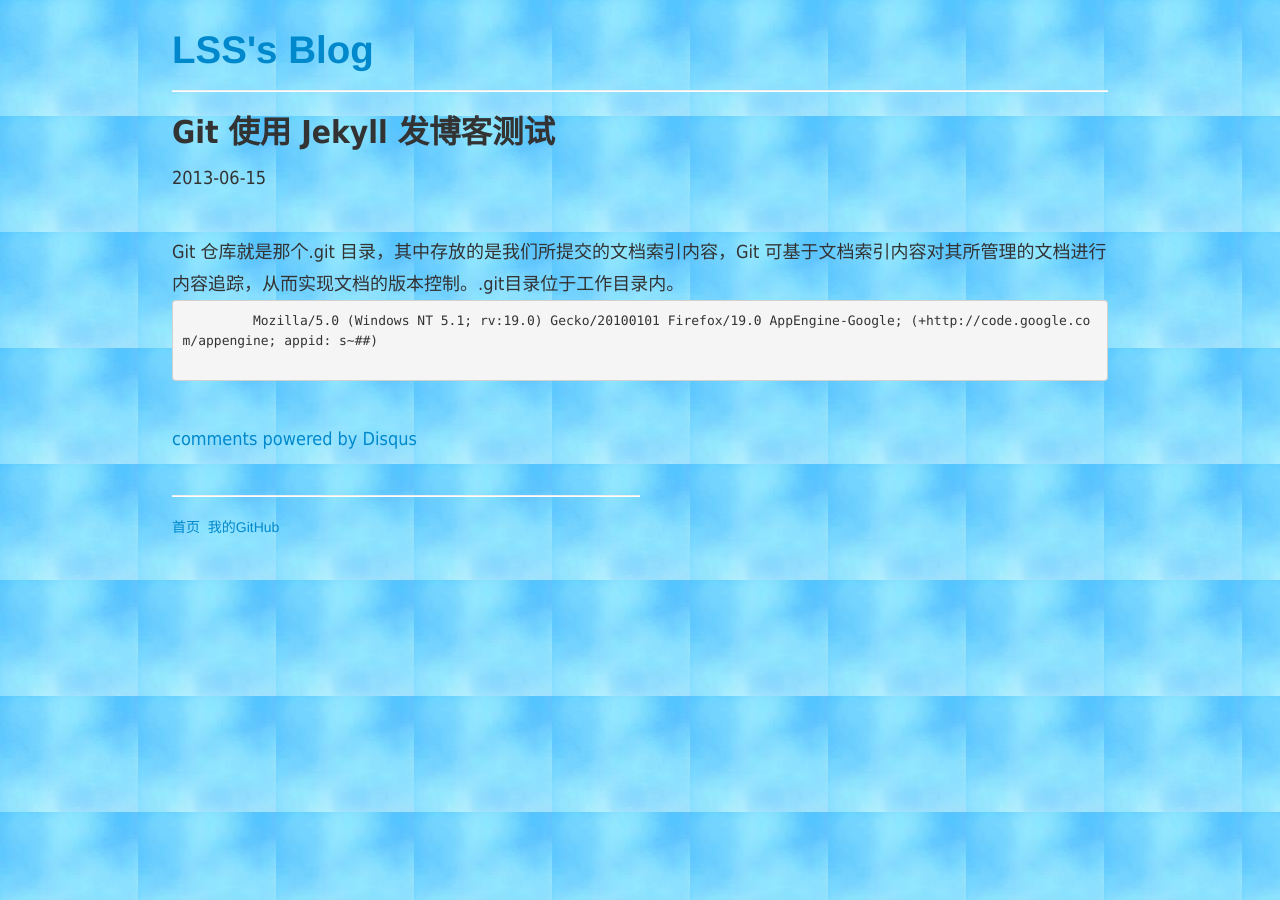
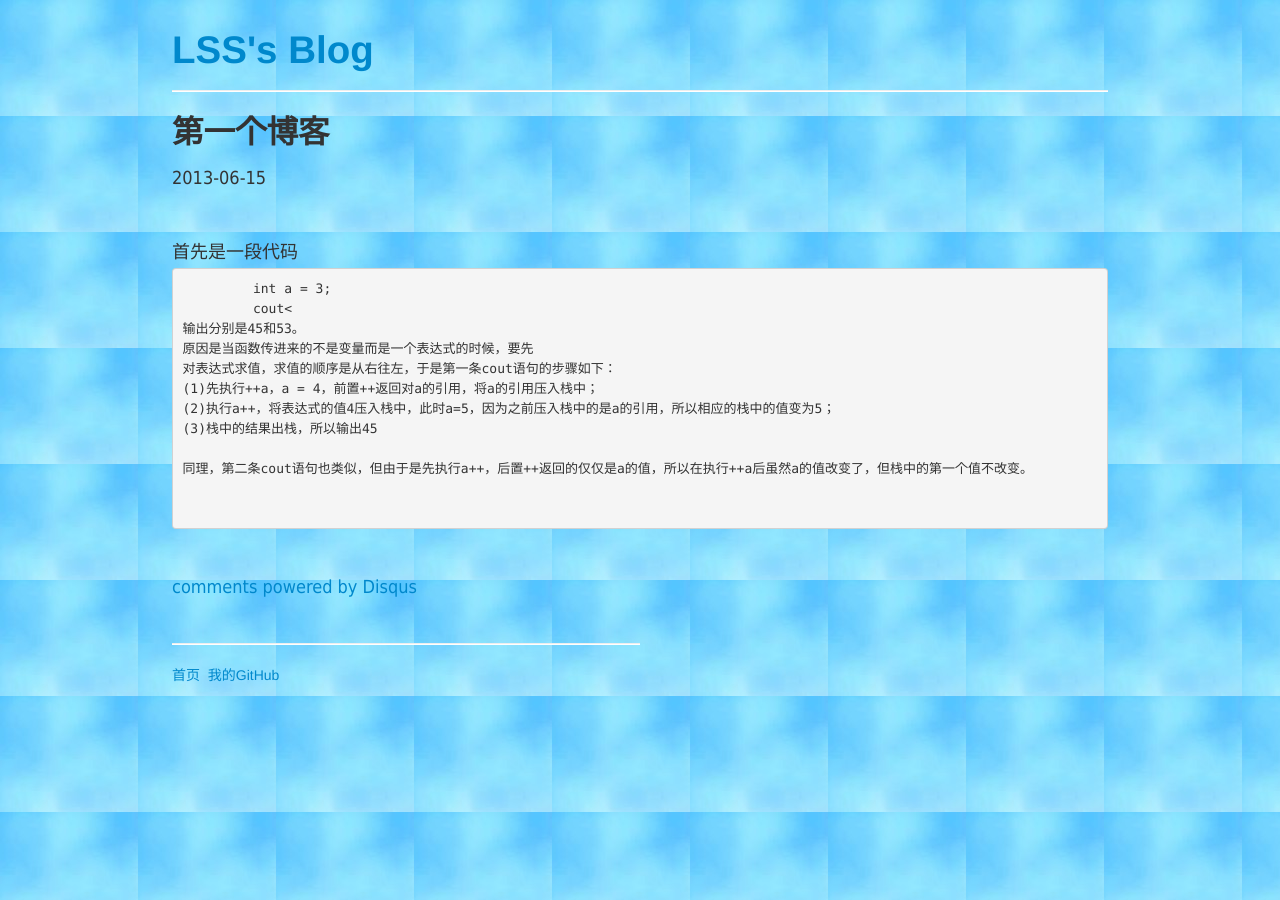
Before and after one commit to LSS1990/lssblog, a Jekyll site: the page built from _posts/2013-06-15-day.html, in a window 1280 px wide. Built offline with Jekyll 4.4.1, drawn with Linux system fonts in a browser that asks for light colours; comment, search, counter and statistics services are not loaded.

Commit message:
Update 2013-06-15-day.html
前置++与后置++

```diff
--- a/_posts/2013-06-15-day.html
+++ b/_posts/2013-06-15-day.html
@@ -1,9 +1,20 @@
 ---
 layout: post
-title: Git 使用 Jekyll 发博客测试
-tag: jekyll 测试
+title: 第一个博客
+tag: C++中前置++与后置++的区别
 ---
-   Git 仓库就是那个.git 目录，其中存放的是我们所提交的文档索引内容，Git 可基于文档索引内容对其所管理的文档进行内容追踪，从而实现文档的版本控制。.git目录位于工作目录内。
+首先是一段代码
 	<pre>
-	 Mozilla/5.0 (Windows NT 5.1; rv:19.0) Gecko/20100101 Firefox/19.0 AppEngine-Google; (+http://code.google.com/appengine; appid: s~##)
+	 int a = 3;
+	 cout<<a++<<++a<<endl;
+	 a = 3;
+	 cout<<++a<<a++<<endl;
 	 </pre>
+输出分别是45和53。
+原因是当函数传进来的不是变量而是一个表达式的时候，要先
+对表达式求值，求值的顺序是从右往左，于是第一条cout语句的步骤如下：
+(1)先执行++a，a = 4，前置++返回对a的引用，将a的引用压入栈中；
+(2)执行a++，将表达式的值4压入栈中，此时a=5，因为之前压入栈中的是a的引用，所以相应的栈中的值变为5；
+(3)栈中的结果出栈，所以输出45
+
+同理，第二条cout语句也类似，但由于是先执行a++，后置++返回的仅仅是a的值，所以在执行++a后虽然a的值改变了，但栈中的第一个值不改变。
```
